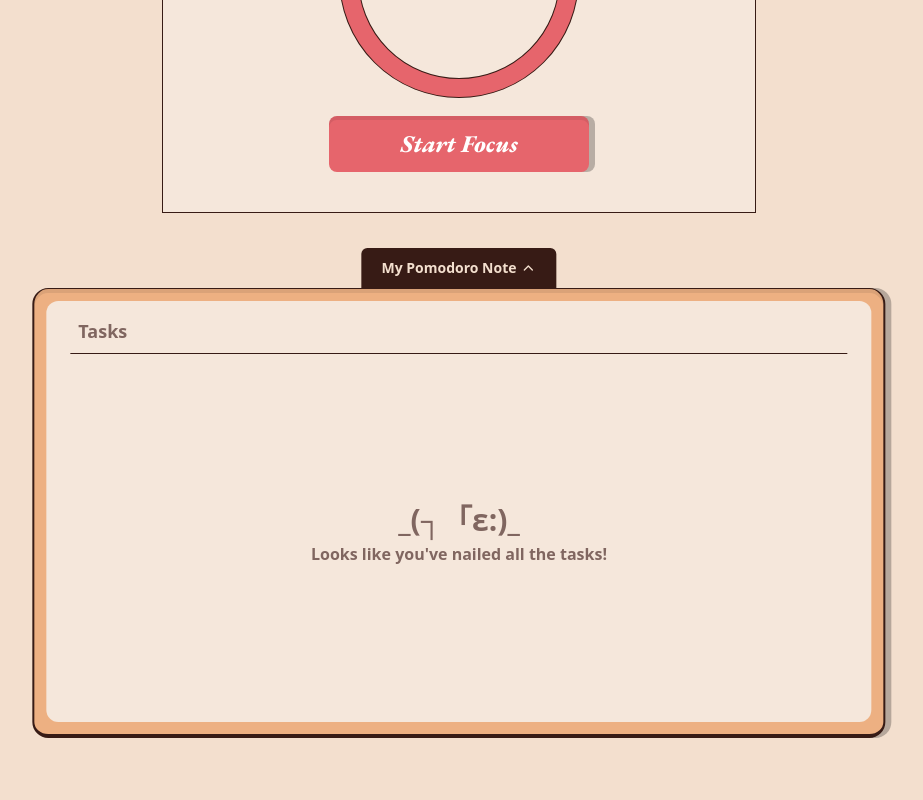
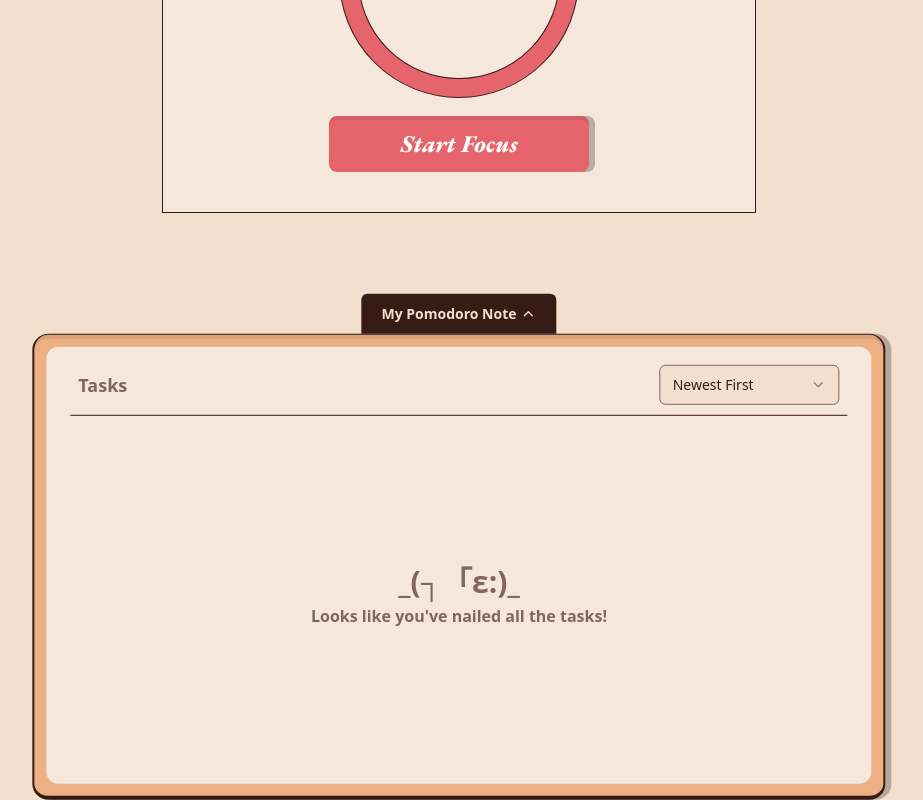
Before and after one commit to cih1120/pomodoro, a React (Vite) app: page / in a window 1280 px wide. Shown: the part 405-1205 px from the top of the page, without its empty margins (181-1104 px from the left). Before the commit the page ends 1143 px from the top, so only its background shows below. Built offline with nearby package versions, Linux system fonts and the light colour scheme; the HTML template or start-up script is replaced by a standard one.

Commit message:
feat: Add sorting functionality to Task Modal select

```diff
--- a/src/components/TaskModal/TaskList/TaskItem/TaskItem.tsx
+++ b/src/components/TaskModal/TaskList/TaskItem/TaskItem.tsx
@@ -54,10 +54,9 @@ export default function TaskItem({ task }: { task: ITask }) {
         number | null
     >(null)
 
-    const remainingPomodoros = useMemo(
-        () => Math.max(0, task.expectedPromodoros - task.currentPromodoros),
-        [task.currentPromodoros, task.expectedPromodoros]
-    )
+    const remainingPomodoros = useMemo(() => {
+        return Math.max(0, task.expectedPromodoros - task.currentPromodoros)
+    }, [task.currentPromodoros, task.expectedPromodoros])
 
     const handleDeleteTask = () => {
         dispatch({ type: 'removeTask', payload: task.taskId })
@@ -72,6 +71,10 @@ export default function TaskItem({ task }: { task: ITask }) {
     }
 
     const handleSaveTask = () => {
+        if (!taskName) {
+            toast('Task Name cannot be empty!')
+            return
+        }
         dispatch({
             type: 'updateTask',
             payload: {
@@ -86,8 +89,8 @@ export default function TaskItem({ task }: { task: ITask }) {
     }
 
     return (
-        <li className="flex w-full border-separate items-center justify-between border-b border-dashed border-accent px-2.5 py-2">
-            <div className="flex items-center gap-2">
+        <li className="flex w-full border-separate flex-wrap items-center justify-between border-b border-dashed border-accent px-2.5 py-2">
+            <div className="flex flex-wrap items-center gap-2 md:flex-nowrap">
                 <TaskStatus isCompleted={remainingPomodoros === 0} />
                 <div className="text-accent-light">
                     <p className="text-xs font-normal">
@@ -106,7 +109,7 @@ export default function TaskItem({ task }: { task: ITask }) {
                         <h4 className="text-sm font-bold">{task.taskName}</h4>
                     )}
                 </div>
-                <ul className="flex">
+                <ul className="flex w-full md:w-auto">
                     {isEditing ? (
                         <RatingsPomodoroList
                             task={task}
@@ -121,7 +124,12 @@ export default function TaskItem({ task }: { task: ITask }) {
                     )}
                 </ul>
             </div>
-            <div className="flex gap-1 text-accent">
+            <div
+                className={cn(
+                    'flex h-11 w-full items-center justify-center gap-1 text-accent',
+                    isEditing ? 'w-full justify-end' : 'md:w-auto'
+                )}
+            >
                 {isEditing ? (
                     <>
                         <Button
--- a/src/components/TaskModal/TaskModal.tsx
+++ b/src/components/TaskModal/TaskModal.tsx
@@ -1,22 +1,74 @@
 import { useMemo, useState } from 'react'
 import { ChevronUp } from 'lucide-react'
-import { Select } from '@radix-ui/react-select'
+
+import {
+    Select,
+    SelectContent,
+    SelectGroup,
+    SelectItem,
+    SelectTrigger,
+    SelectValue,
+} from '@/components/ui/select'
 import usePromodoroContext from '@/contexts/PromodoroContext'
+import useTimerStatusContext from '@/contexts/TimerStatusContext'
+import { cn } from '@/lib/utils'
+import { ITask } from '@/lib/types'
+
 import TaskList from './TaskList'
-import { cn } from '@/lib/utils'
-import useTimerStatusContext from '@/contexts/TimerStatusContext'
+
+type TaskSortOption = 'newest_first' | 'oldest_first' | 'time_asc' | 'time_desc'
 
 export default function TaskModal() {
     const { state } = usePromodoroContext()
     const { state: timerStatus } = useTimerStatusContext()
     const tasks = state.tasks
-    const [isOpen, setIsOpen] = useState(false)
-    const toggleOpen = () => {
+
+    const [isOpen, setIsOpen] = useState<boolean>(false)
+    const [taskSort, setTaskSort] = useState<TaskSortOption>('newest_first')
+    const [isSelectActive, setIsSelectActive] = useState(false)
+
+    const toggleModalOpen = () => {
         setIsOpen((prev) => !prev)
     }
+
+    const handleSortChange = (value: TaskSortOption) => {
+        setTaskSort(value)
+    }
+
     const isTimerStateDefault = useMemo(() => {
         return !(timerStatus.status === 'default')
     }, [timerStatus])
+
+    const sortedTasks = useMemo(() => {
+        const getTimeCode = (createdAt: Date | string) =>
+            new Date(createdAt).getTime()
+
+        return [...tasks].sort((a: ITask, b: ITask) => {
+            const remainingPomodorosA =
+                a.expectedPromodoros - a.currentPromodoros
+            const remainingPomodorosB =
+                b.expectedPromodoros - b.currentPromodoros
+            const timeA = getTimeCode(a.createdAt)
+            const timeB = getTimeCode(b.createdAt)
+
+            switch (taskSort) {
+                case 'newest_first':
+                    return timeB - timeA
+                case 'oldest_first':
+                    return timeA - timeB
+                case 'time_asc':
+                    return remainingPomodorosA !== remainingPomodorosB
+                        ? remainingPomodorosA - remainingPomodorosB
+                        : timeA - timeB
+                case 'time_desc':
+                    return remainingPomodorosA !== remainingPomodorosB
+                        ? remainingPomodorosB - remainingPomodorosA
+                        : timeB - timeA
+                default:
+                    return 0
+            }
+        })
+    }, [tasks, taskSort])
 
     return (
         <>
@@ -24,20 +76,20 @@ export default function TaskModal() {
             {isOpen && (
                 <div
                     className="fixed inset-0 z-40 bg-black bg-opacity-50"
-                    onClick={toggleOpen}
+                    onClick={toggleModalOpen}
                 ></div>
             )}
             <section
                 className={cn(
                     isOpen
-                        ? 'bottom-2/4 z-50 translate-y-1/2'
-                        : 'bottom-0 translate-y-[70%] hover:translate-y-[64%]',
-                    'absolute left-2/4 flex w-8/12 max-w-6xl -translate-x-1/2 flex-col items-center justify-center transition duration-200 ease-out',
+                        ? 'bottom-1/2 z-50 translate-y-1/2'
+                        : 'bottom-0 translate-y-[90%] hover:translate-y-[88%] md:translate-y-[80%] md:hover:translate-y-[76%]',
+                    'absolute left-2/4 flex w-11/12 max-w-6xl -translate-x-1/2 flex-col items-center justify-center transition duration-200 ease-out md:w-8/12',
                     isTimerStateDefault && 'translate-y-full'
                 )}
             >
                 <div
-                    onClick={toggleOpen}
+                    onClick={toggleModalOpen}
                     className="flex cursor-pointer items-center justify-center gap-1 rounded-tl-md rounded-tr-md bg-accent px-5 py-2.5 text-sm font-semibold leading-5 text-background"
                 >
                     <h5>My Pomodoro Note</h5>
@@ -47,16 +99,42 @@ export default function TaskModal() {
                 </div>
                 <main className="w-full rounded-2xl border border-x-2 border-b-4 border-border bg-foreground p-3 shadow-solid">
                     <div className="flex flex-col rounded-xl bg-card px-6 py-2">
-                        <div className="flex items-start justify-between">
-                            <div className="w-full border-b border-b-accent px-2 py-2.5">
-                                <h4 className="text-lg font-black leading-6 text-accent-light">
-                                    Tasks
-                                </h4>
-                                <Select />
-                            </div>
+                        <div className="flex w-full items-center justify-between border-b border-b-accent px-2 py-2.5">
+                            <h4 className="text-lg font-black leading-6 text-accent-light">
+                                Tasks
+                            </h4>
+                            <Select
+                                open={isSelectActive}
+                                value={taskSort}
+                                onOpenChange={(o) => setIsSelectActive(o)}
+                                onValueChange={handleSortChange}
+                            >
+                                <SelectTrigger className="w-[180px]">
+                                    <SelectValue placeholder="Select a Task Sort" />
+                                </SelectTrigger>
+                                <SelectContent
+                                    className="absolute"
+                                    sticky="always"
+                                >
+                                    <SelectGroup>
+                                        <SelectItem value="newest_first">
+                                            Newest First
+                                        </SelectItem>
+                                        <SelectItem value="oldest_first">
+                                            Oldest First
+                                        </SelectItem>
+                                        <SelectItem value="time_asc">
+                                            Shortest Time First
+                                        </SelectItem>
+                                        <SelectItem value="time_desc">
+                                            Longest Time First
+                                        </SelectItem>
+                                    </SelectGroup>
+                                </SelectContent>
+                            </Select>
                         </div>
                         <div className="h-[45vh] overflow-y-auto">
-                            {tasks.length === 0 ? (
+                            {sortedTasks.length === 0 ? (
                                 <div className="flex h-full flex-col items-center justify-center gap-1 text-center text-accent-light">
                                     <p className="text-3xl font-semibold">
                                         _(┐「ε:)_
@@ -66,7 +144,7 @@ export default function TaskModal() {
                                     </p>
                                 </div>
                             ) : (
-                                <TaskList tasks={tasks} />
+                                <TaskList tasks={sortedTasks} />
                             )}
                         </div>
                     </div>
```
